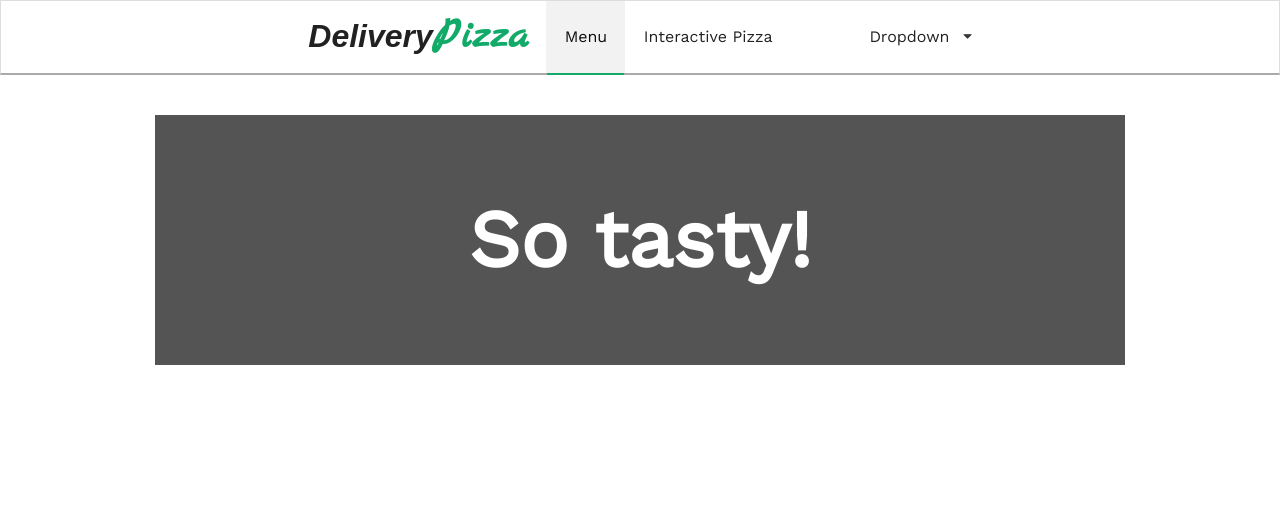
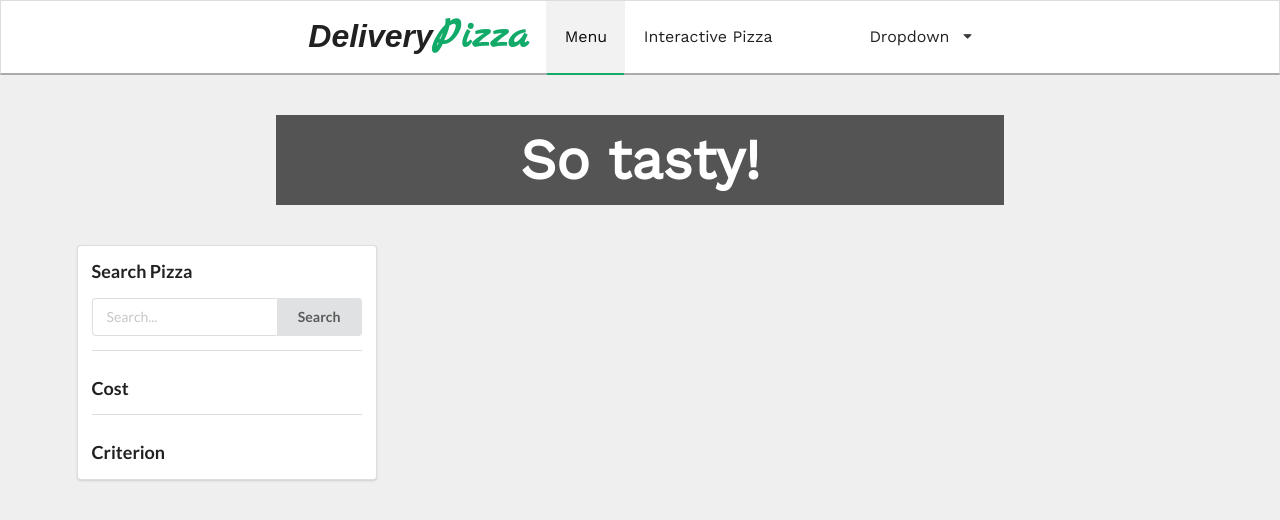
Before and after one commit to owlruslan/delivery-pizza, an Angular app: page /menu in a window 1280 px wide. Shown: the top 520 px of the page. Built offline with nearby package versions, Linux system fonts and the light colour scheme.

Commit message:
add serach sidebar

```diff
--- a/src/app/app.module.ts
+++ b/src/app/app.module.ts
@@ -14,6 +14,7 @@ import { PizzaCreatorComponent } from './pizza-creator/pizza-creator.component';
 import { PizzaSummaryComponent } from './pizza-summary/pizza-summary.component';
 import { PizzaSizeComponent } from './pizza-size/pizza-size.component';
 import { PizzaToppingsComponent } from './pizza-toppings/pizza-toppings.component';
+import { SearchComponent } from './search/search.component';
 
 const appRoutes: Routes = [
 
@@ -43,7 +44,8 @@ const appRoutes: Routes = [
     PizzaCreatorComponent,
     PizzaSummaryComponent,
     PizzaSizeComponent,
-    PizzaToppingsComponent
+    PizzaToppingsComponent,
+    SearchComponent
   ],
   imports: [
     RouterModule.forRoot(
--- a/src/app/delivery-home/delivery-home.component.css
+++ b/src/app/delivery-home/delivery-home.component.css
@@ -1,4 +1,8 @@
-:host .billboard {
+:host .leaderboard {
   margin: 40px auto;
-  font-size: 60pt;
+  font-size: 42pt;
 }
+
+.search-sidebar {
+  min-width: 300px;
+}
--- a/src/app/delivery-home/delivery-home.component.html
+++ b/src/app/delivery-home/delivery-home.component.html
@@ -1,3 +1,19 @@
 <div class="ui container">
-  <div class="ui billboard test ad" data-text="So tasty!"></div>
+  <div class="ui leaderboard test ad" data-text="So tasty!"></div>
+
+  <div class="ui compact segment shadow search-sidebar">
+
+    <h3>Search Pizza</h3>
+    <app-search
+      #myInput></app-search>
+
+    <div class="ui divider"></div>
+    <h3>Cost</h3>
+    <div class="ui divider"></div>
+    <h3>Criterion</h3>
+  </div>
+
+  <!--<div *ngFor="let item of filteredItems">
+    {{item.name}}
+  </div>-->
 </div>
--- /dev/null
+++ b/src/app/search/search.component.html
@@ -0,0 +1,4 @@
+<div class="ui fluid action input search-input">
+  <input type="text" placeholder="Search...">
+  <div class="ui button">Search</div>
+</div>
--- a/src/styles.css
+++ b/src/styles.css
@@ -1,3 +1,7 @@
 * {
   font-family: 'Work Sans', sans-serif;
 }
+
+body {
+  background-color: #efefef;
+}
```
Also changed, not shown: src/app/search/search.component.ts (added, +10 -0 lines), src/app/search/search.component.css (added), 1 other file (tests, documents, lock files or other folders).
